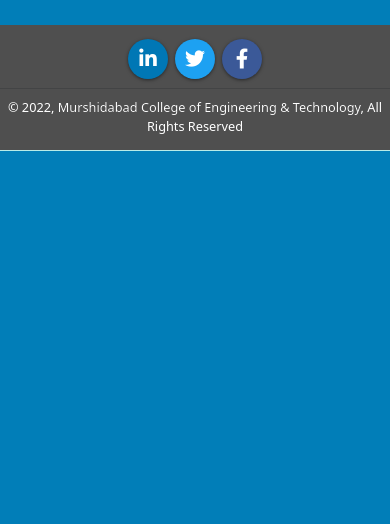
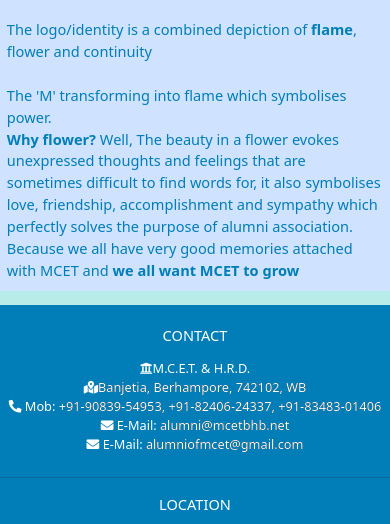
Before and after one commit to MCET-Alumni/MCET-Alumni-Website, a Django app: page /logo in a window 390 px wide. Shown: the part 693-1217 px from the top of the page. Before the commit the page ends 844 px from the top, so only its background shows below. Run offline with Django 4.2, Linux system fonts and the light colour scheme.

Commit message:
logo page design

```diff
--- a/mcet_alumni/home/static/home/css/style.css
+++ b/mcet_alumni/home/static/home/css/style.css
@@ -8,6 +8,7 @@
 
 body {
     background-color: rgb(184, 236, 232);
+    font-size: 1.6rem;
 }
 
 :root {
@@ -555,3 +556,10 @@
 figure.snip0056.hover>img {
     right: -1%;
 }
+
+/* Logo Page Design */
+
+.m-about-logo{
+    font-size: 1.6rem;
+    color: #007EB8;
+}
--- a/mcet_alumni/home/templates/home/logo.html
+++ b/mcet_alumni/home/templates/home/logo.html
@@ -1,9 +1,25 @@
 {% extends "home/index.html" %}
+{% load static%}
 
 {% block title %}
 <title>MCET logo </title>
 {% endblock title %}
 
 {% block content %}
-<h2> This is about logo </h2>
+
+<div class="container alert-primary">
+    <h1 class="text-center mt-3 pt-4" style="color: #4F4F4F;"> About Logo </h1>
+    <div class="row mt-4 mb-4">
+        <img class="col-md-6, col-lg-6 col-xl-6 col-sm-12" src="{% static 'home/images/ALUMNI LOGO.png' %}" alt="mcet-alumni-logo">
+        <div class="col-md-6, col-lg-6 col-xl-6 col-sm-12">
+            <h2 style="color: #4F4F4F;"> <u> Concept</u></h2>
+            <p class="m-about-logo">Our alumni logo is inspired from the letter 'M' which is already used in the existing logo of MCET.
+                <br><br>The logo/identity is a combined depiction of <b>flame</b>, flower and continuity
+                <br><br> The 'M' transforming into flame which symbolises power.
+                <br> <b> Why flower?</b> Well, The beauty in a flower evokes unexpressed thoughts and feelings that are sometimes difficult to find words for, it also symbolises love, friendship, accomplishment and sympathy which perfectly solves the purpose of alumni association. Because we all have very good memories attached with MCET and <b>we all want MCET to grow</b> </p>
+        </div>
+    </div>
+
+</div>
+
 {%endblock content %}
```
Also changed, not shown: mcet_alumni/home/static/home/images/ALUMNI LOGO.png (added).
